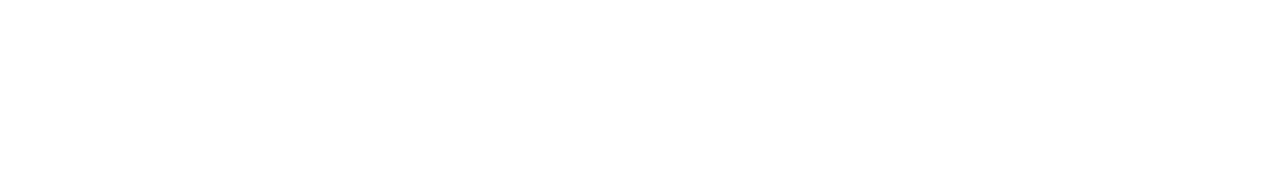
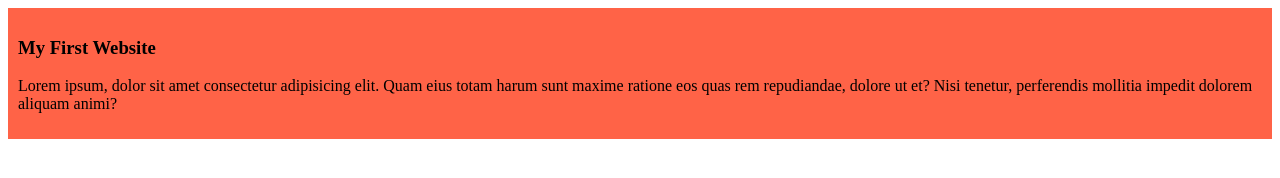
Before and after one commit to istiyak08/my-simple-website, a plain HTML site: page index.html in a window 1280 px wide. Drawn offline with Linux system fonts and the light colour scheme.

Commit message:
added the first blog

```diff
--- a/index.html
+++ b/index.html
@@ -4,8 +4,12 @@
     <meta charset="UTF-8">
     <meta name="viewport" content="width=device-width, initial-scale=1.0">
     <title>My Simple Website</title>
+    <link rel="stylesheet" href="styles/blog.css">
 </head>
 <body>
-
+    <div>
+        <h3>My First Website</h3>
+        <p>Lorem ipsum, dolor sit amet consectetur adipisicing elit. Quam eius totam harum sunt maxime ratione eos quas rem repudiandae, dolore ut et? Nisi tenetur, perferendis mollitia impedit dolorem aliquam animi?</p>
+    </div>
 </body>
 </html>
--- /dev/null
+++ b/styles/blog.css
@@ -0,0 +1,4 @@
+div{
+    background-color: tomato;
+    padding: 10px;
+}
```
